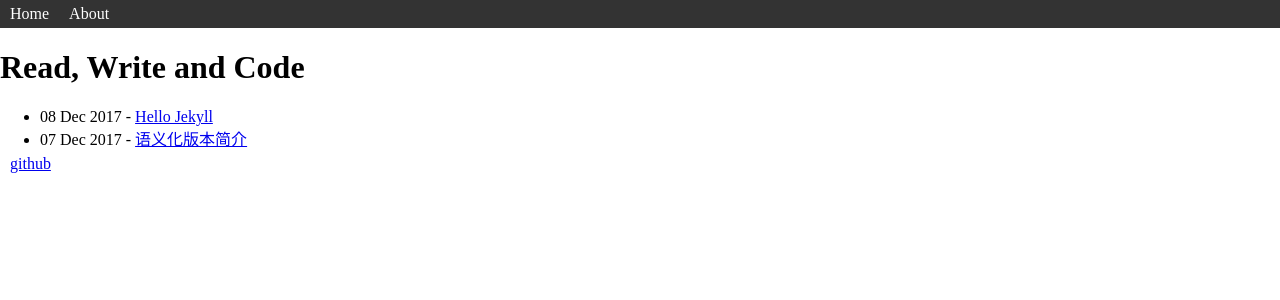
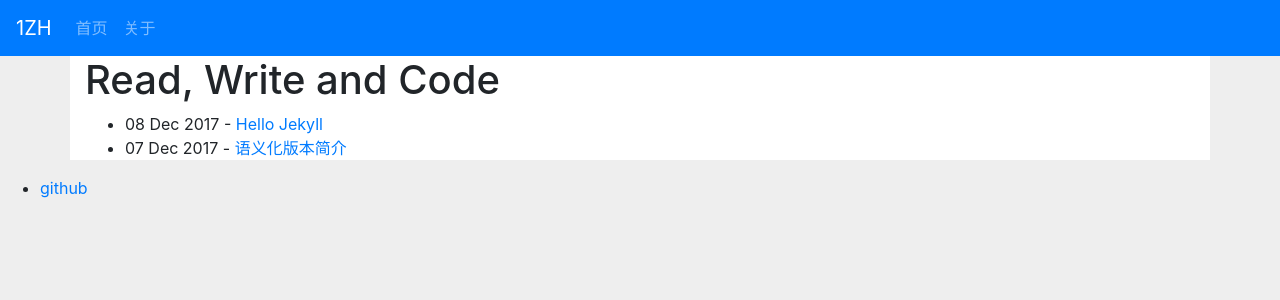
Before and after one commit to liuzhuan/liuzhuan.github.io, a Jekyll site: the page built from index.md, in a window 1280 px wide. Shown: the top 300 px of the page. Built offline with Jekyll 4.4.1, drawn with Linux system fonts in a browser that asks for light colours; nearby versions of some CDN libraries.

Commit message:
adding style sheet

```diff
--- /dev/null
+++ b/_includes/footer.html
@@ -0,0 +1,9 @@
+<footer>
+    <ul>
+        <li><a href="https://github.com/liuzhuan">github</a></li>
+    </ul>
+</footer>
+
+<script src="https://code.jquery.com/jquery-3.2.1.slim.min.js" integrity="sha384-KJ3o2DKtIkvYIK3UENzmM7KCkRr/rE9/Qpg6aAZGJwFDMVNA/GpGFF93hXpG5KkN" crossorigin="anonymous"></script>
+<script src="https://cdnjs.cloudflare.com/ajax/libs/popper.js/1.12.3/umd/popper.min.js" integrity="sha384-vFJXuSJphROIrBnz7yo7oB41mKfc8JzQZiCq4NCceLEaO4IHwicKwpJf9c9IpFgh" crossorigin="anonymous"></script>
+<script src="https://maxcdn.bootstrapcdn.com/bootstrap/4.0.0-beta.2/js/bootstrap.min.js" integrity="sha384-alpBpkh1PFOepccYVYDB4do5UnbKysX5WZXm3XxPqe5iKTfUKjNkCk9SaVuEZflJ" crossorigin="anonymous"></script>
--- /dev/null
+++ b/_includes/head.html
@@ -0,0 +1,8 @@
+<head>
+    <meta charset="UTF-8">
+    <meta name="viewport" content="width=device-width, initial-scale=1.0, shrink-to-fit=no">
+    <meta http-equiv="X-UA-Compatible" content="ie=edge">
+    <title>{% if page.title %}{{ page.title | escape }}{% else %} {{ site.title | escape }}{% endif %}</title>
+    <link rel="stylesheet" href="https://maxcdn.bootstrapcdn.com/bootstrap/4.0.0-beta.2/css/bootstrap.min.css" integrity="sha384-PsH8R72JQ3SOdhVi3uxftmaW6Vc51MKb0q5P2rRUpPvrszuE4W1povHYgTpBfshb" crossorigin="anonymous">
+    <link rel="stylesheet" href="/css/main.css">
+</head>
--- /dev/null
+++ b/_includes/header.html
@@ -0,0 +1,12 @@
+<nav class="navbar navbar-expand-lg navbar-dark bg-primary">
+    <a class="navbar-brand" href="/">1ZH</a>
+    <button class="navbar-toggler" type="button" data-toggle="collapse" data-target="#navbarNav" aria-expanded="false" aria-label="Toggle navigation">
+        <span class="navbar-toggler-icon"></span>
+    </button>
+    <div class="collapse navbar-collapse" id="navbarNav">
+        <ul class="navbar-nav">
+            <li class="nav-item"><a href="/" class="nav-link">首页</a></li>
+            <li class="nav-item"><a href="/about" class="nav-link">关于</a></li>
+        </ul>
+    </div>
+</nav>
--- a/_layouts/default.html
+++ b/_layouts/default.html
@@ -1,28 +1,14 @@
 <!DOCTYPE html>
 <html lang="en">
-<head>
-    <meta charset="UTF-8">
-    <meta name="viewport" content="width=device-width, initial-scale=1.0">
-    <meta http-equiv="X-UA-Compatible" content="ie=edge">
-    <title>{{ page.title }}</title>
-    <link rel="stylesheet" href="/css/main.css">
-</head>
+{% include head.html %}
 <body>
-    <nav>
-        <ul>
-            <li><a href="/">Home</a></li>
-            <li><a href="/about">About</a></li>
-        </ul>
-    </nav>
+    {% include header.html %}
 
     <div class="container">
         {{ content }}
     </div>
 
-    <footer>
-        <ul>
-            <li><a href="https://github.com/liuzhuan">github</a></li>
-        </ul>
-    </footer>
+    {% include footer.html %}
+
 </body>
 </html>
--- a/_sass/site.scss
+++ b/_sass/site.scss
@@ -1,40 +1,7 @@
-html,
 body {
-    margin: 0;
-    padding: 0;
+    background: #EEE;
+}
+
+.container {
     background: white;
 }
-
-ul {
-    margin: 0;
-}
-
-nav {
-    background: #333;
-    color: white;
-}
-
-nav a:link,
-nav a:visited,
-nav a:hover,
-nav a:active {
-    color: white;
-    text-decoration: none;
-}
-
-nav a:hover {
-    text-decoration: underline;
-}
-
-nav ul,
-footer ul {
-    overflow: hidden;
-    clear: both;
-    padding: 0;
-}
-nav li,
-footer li {
-    float: left;
-    list-style: none;
-    padding: 5px 10px;
-}
```
